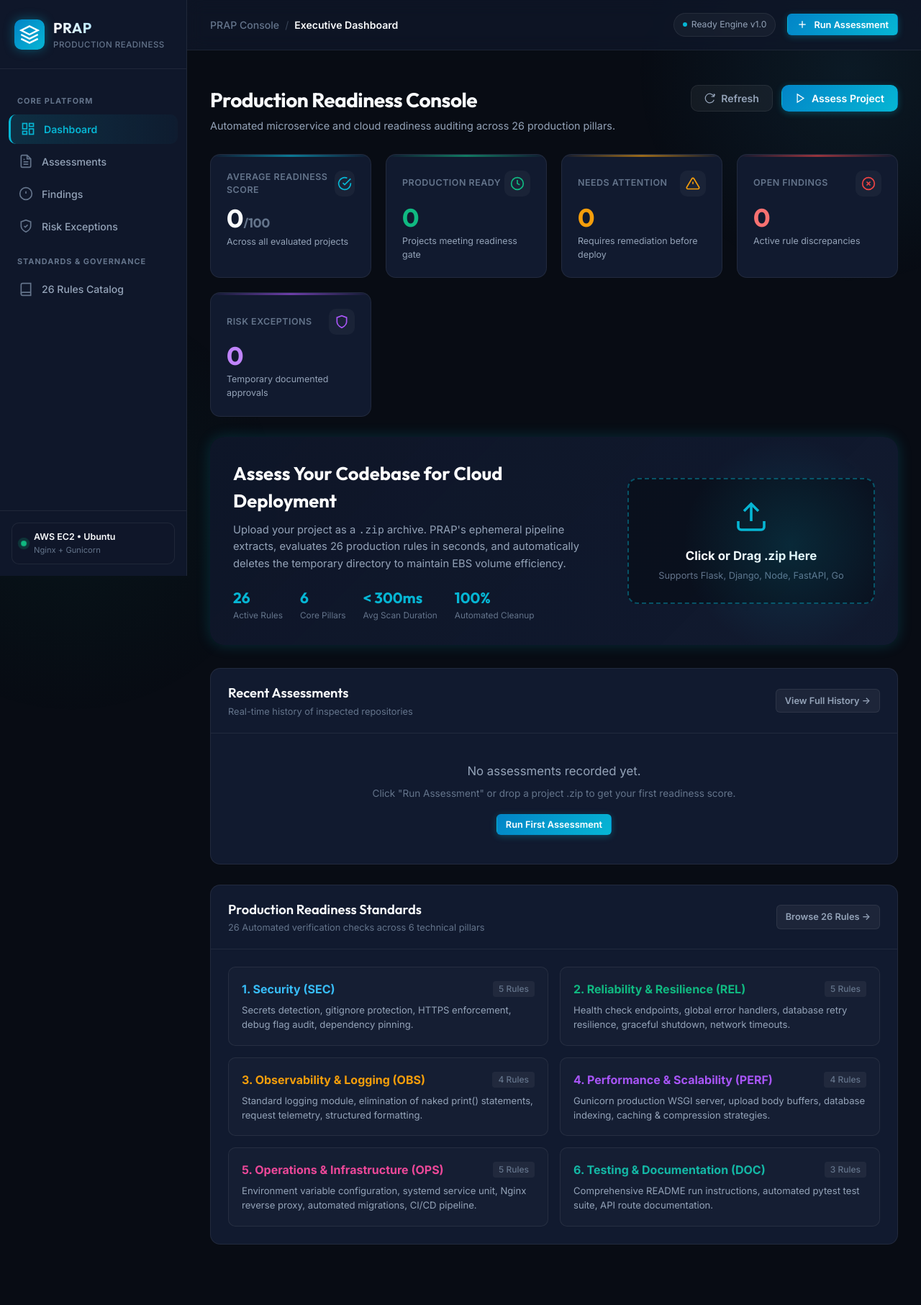
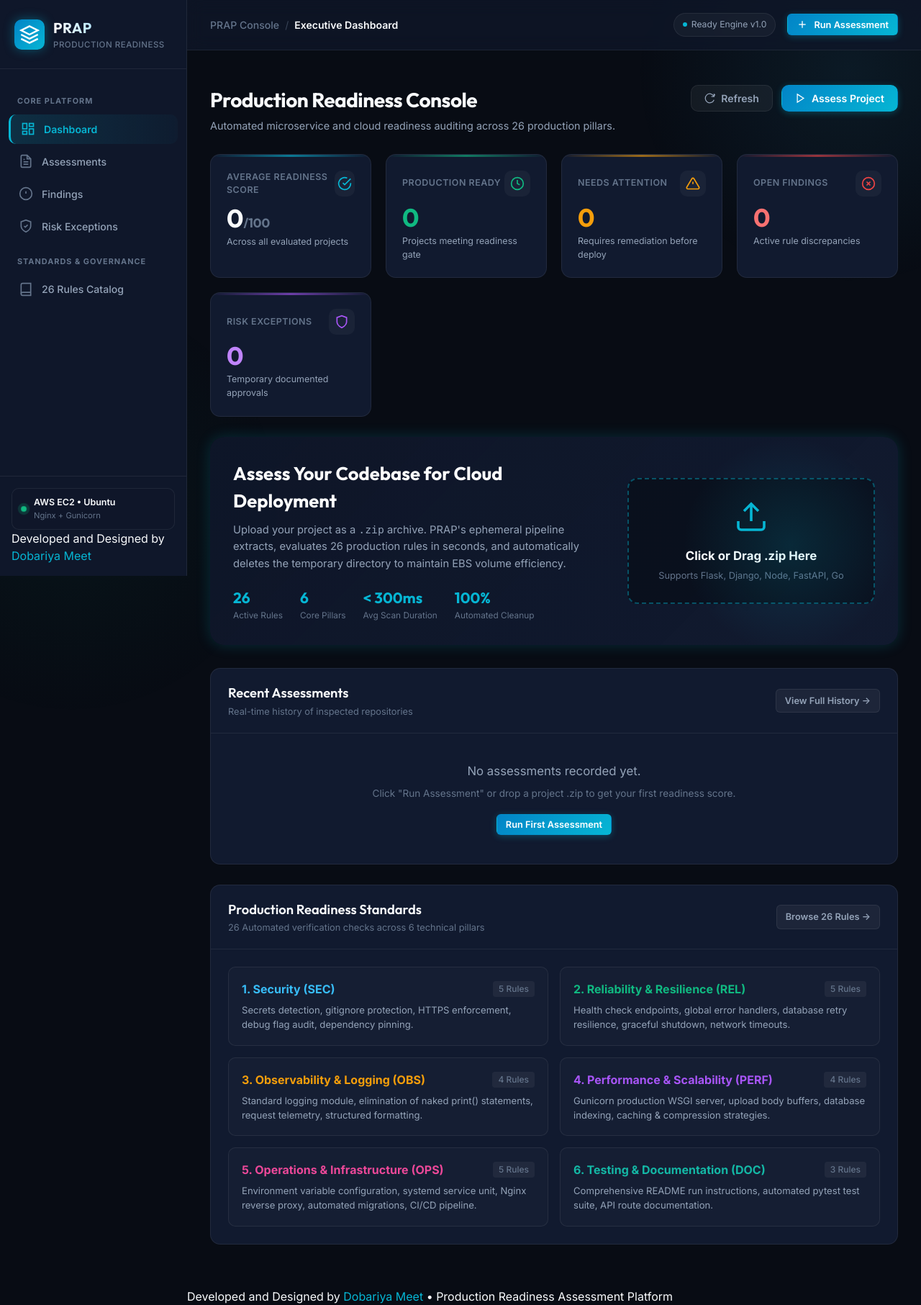
Before and after one commit to meetpatel2411/prap-server, a Flask app: page / in a window 1280 px wide. Shown: the whole page at 72% size. Before the commit the page ends 1729 px from the top, so only its background shows below. Run offline with Flask 3, Linux system fonts and the light colour scheme; data that the repository does not hold is empty; some libraries are stand-ins or nearby versions.

Commit message:
copyright added

```diff
--- a/templates/base.html
+++ b/templates/base.html
@@ -84,6 +84,9 @@
                     <span class="ec2-host" id="ec2-indicator">Nginx + Gunicorn</span>
                 </div>
             </div>
+            <div class="creator-badge">
+                Developed and Designed by <a href="https://dobariyameet.com" target="_blank" rel="noopener noreferrer">Dobariya Meet</a>
+            </div>
         </div>
     </aside>
 
@@ -139,6 +142,15 @@
         <main class="content-container">
             {% block content %}{% endblock %}
         </main>
+
+        <!-- Global Footer -->
+        <footer class="app-footer">
+            <div class="footer-content">
+                <span>Developed and Designed by <a href="https://dobariyameet.com" target="_blank" rel="noopener noreferrer" class="footer-author-link">Dobariya Meet</a></span>
+                <span class="footer-separator">•</span>
+                <span class="footer-tagline">Production Readiness Assessment Platform</span>
+            </div>
+        </footer>
     </div>
 
     <!-- Modal: Run Assessment / Zip Upload -->
```
